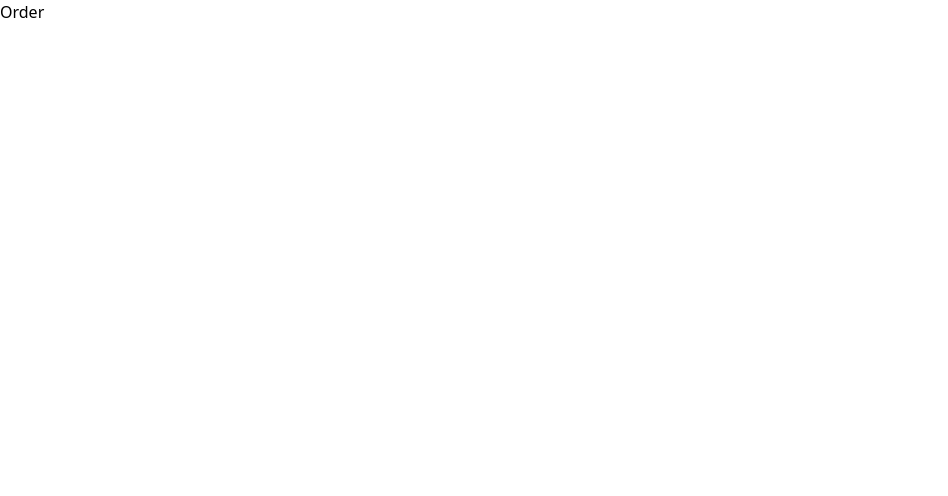
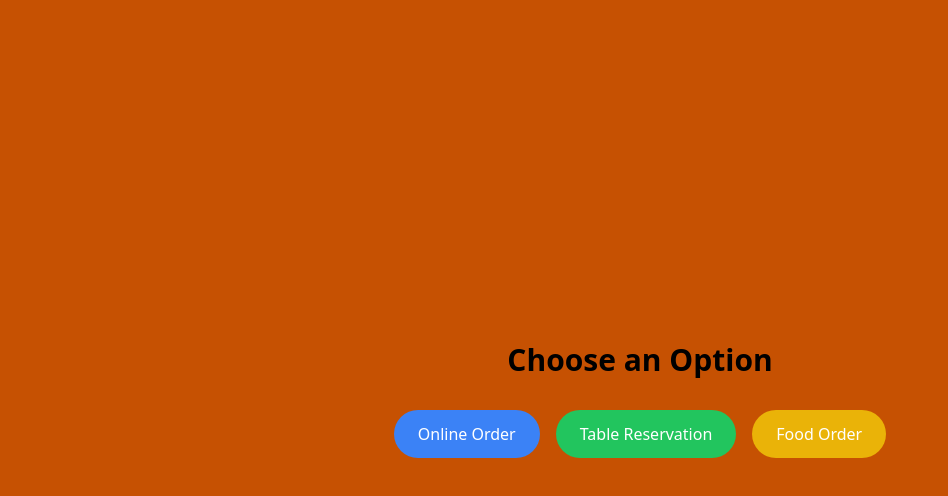
Before and after one commit to NazmulAlamShawon/streetfoodhub, a React (Vite) app: page /order in a window 1280 px wide. Shown: the top 496 px of the page, without its empty margins (0-948 px from the left). Built offline with nearby package versions, Linux system fonts and the light colour scheme.

Commit message:
add order page

```diff
--- a/src/components/TopRated/TopRated.jsx
+++ b/src/components/TopRated/TopRated.jsx
@@ -4,17 +4,17 @@ const TopRated = () => {
   const [topRatedItems, setTopRatedItems] = useState([]);
 
   useEffect(() => {
-    // Simulate fetching data from a fake API
+
     const fetchData = async () => {
       try {
-        // You can replace this with an actual API endpoint
+
         const response = await fetch(
           "https://jsonplaceholder.typicode.com/posts"
         );
         const data = await response.json();
 
-        // For simplicity, use the first 3 items as top-rated
-        const topRatedData = data.slice(0, 6);
+
+        const topRatedData = data.slice(0, 5);
 
         setTopRatedItems(topRatedData);
       } catch (error) {
@@ -28,7 +28,7 @@ const TopRated = () => {
   return (
     <div className="  mx-auto p-4 bg-secondaryclr mt-3 text-white">
       <h2 className="text-2xl font-bold mb-4 text-white">Top Rated</h2>
-      <div className="grid grid-cols-1 sm:grid-cols-2 md:grid-cols-3 gap-4">
+      <div className="grid grid-cols-1 sm:grid-cols-2 md:grid-cols-5 gap-4">
         {topRatedItems.map((item) => (
           <div key={item.id} className="border p-4">
             <h3 className="text-lg font-semibold mb-2">{item.title}</h3>
--- a/src/pages/Order.jsx
+++ b/src/pages/Order.jsx
@@ -1,6 +1,34 @@
+import React from "react";
+import { Link } from "react-router-dom";
+
 const Order = () => {
   return (
-    <div>Order</div>
-  )
-}
-export default Order
+    <div className="flex flex-col items-center justify-center h-screen bg-primary">
+      <h1 className="text-3xl font-bold mb-8">Choose an Option</h1>
+      <div className="flex gap-4">
+        {/* Online Order Button */}
+        <Link to="/online-order">
+          <button className="bg-blue-500 text-white px-6 py-3 rounded-full hover:bg-blue-600 focus:outline-none">
+            Online Order
+          </button>
+        </Link>
+
+        {/* Table Reservation Button */}
+        <Link to="/table-reservation">
+          <button className="bg-green-500 text-white px-6 py-3 rounded-full hover:bg-green-600 focus:outline-none">
+            Table Reservation
+          </button>
+        </Link>
+
+        {/* Food Order Button */}
+        <Link to="/food-order">
+          <button className="bg-yellow-500 text-white px-6 py-3 rounded-full hover:bg-yellow-600 focus:outline-none">
+            Food Order
+          </button>
+        </Link>
+      </div>
+    </div>
+  );
+};
+
+export default Order;
```
